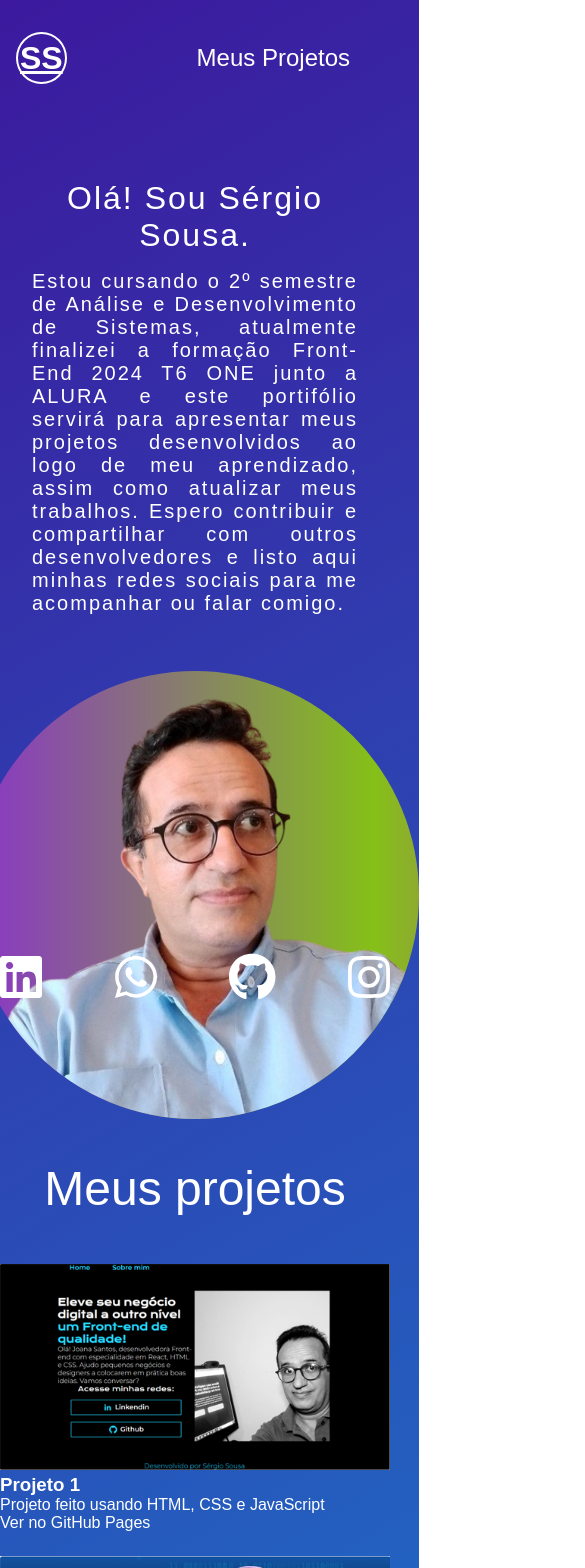
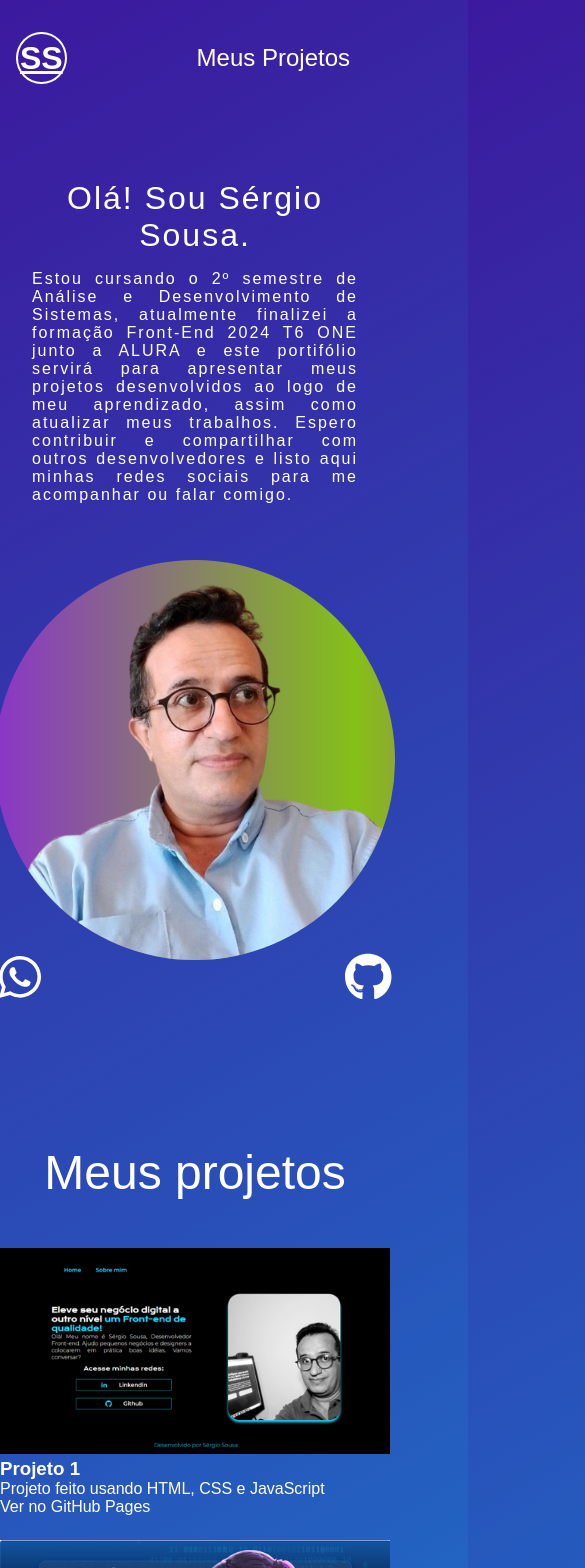
Before and after one commit to SergioDevSousa/portifolio-react, a React (Vite) app: page / in a window 390 px wide. Shown: the top 1568 px of the page, 585 px wide, since content can reach past the window. Built offline with nearby package versions, Linux system fonts and the light colour scheme.

Commit message:
#update: foto portifolio alura

```diff
--- a/src/components/CardProjeto/index.jsx
+++ b/src/components/CardProjeto/index.jsx
@@ -8,7 +8,7 @@ function CardProjeto(){
             href="https://github.com/SergioDevSousa/meuportfolio"
             target="_blank"
             >
-            <img src="./imagens/projeto alura.png" alt="Projeto Portifólio" />
+            <img src="./imagens/portifolio alura.png" alt="Projeto Portifólio" />
             <h3>Projeto 1</h3>
 
             <div className={styles.informacoesProjeto}>
--- a/src/components/Information/Information.module.css
+++ b/src/components/Information/Information.module.css
@@ -80,7 +80,7 @@
         padding: 1rem; /* Adicionado para garantir espaçamento consistente */
     }
 
-    .home .informacoes {
+    .home .informacoes{
         max-width: 100%;
         text-align: center;
         align-items: center;
@@ -88,33 +88,33 @@
 }
 
 @media (max-width: 48rem) {
-    .home .informacoes {
-        font-size: 2.5rem; /* Reduz o tamanho do texto para telas menores */
+    .home .informacoes h1{
+        font-size: 2rem; /* Reduz o tamanho do texto para telas menores */
     }
 
-    .home .informacoes p {
-        font-size: 1.25rem;
+    .home .informacoes p{
+        font-size: 1rem;
     }
 
     .home .container-foto .foto-perfil {
-        max-width: 24rem;
+        max-width: 8rem;
     }
 }
 
 @media (max-width: 20rem) {
     .home .informacoes h1 {
-        font-size: 2rem;
+        font-size: 1rem;
     }
 
     .home .informacoes p {
-        font-size: 1rem;
+        font-size: 0.5rem;
     }
 
     .home .container-foto img {
-        max-width: 20rem;
+        max-width: 2rem;
     }
 
     .projetos {
-        padding: 2rem;
+        padding: 0.5rem;
     }
 }
--- a/src/components/Information/index.jsx
+++ b/src/components/Information/index.jsx
@@ -5,7 +5,6 @@ import styles from './Information.module.css';
 
 function Information(){
     return(
-        <>
             <section className={styles.home}>
                 <div className={styles.informacoes}>
                     <Digitacao text = "Olá! Sou Sérgio Sousa." />
@@ -14,7 +13,6 @@ function Information(){
                 </div>
                     <Perfil />
             </section>
-        </>
     )
 }
 export default Information;
--- a/src/components/Perfil/Perfil.module.css
+++ b/src/components/Perfil/Perfil.module.css
@@ -1,6 +1,6 @@
 .fotoPerfil img{
     background: linear-gradient(to right, #8a35c8, #85c018, #d200ee);
     background-size: 180% 180%; animation: gradient-animation 5s ease infinite;
-    max-width: 28rem;
+    max-width: 25rem;
     border-radius: 50%;
 }
--- a/src/components/Social/Social.module.css
+++ b/src/components/Social/Social.module.css
@@ -1,5 +1,19 @@
 .listaRedes{
     display: flex;
-    justify-content: space-between;
+    justify-content: center;
+    gap: 19rem;
     padding-bottom: 3rem;
 }
+@media (max-width: 48rem) {
+    .listaRedes{
+        padding-bottom: 2rem;
+
+    }
+}
+
+@media (max-width: 20rem) {
+    .listaRedes{
+        padding-bottom: 1rem;
+
+    }
+}
--- a/src/components/Social/index.jsx
+++ b/src/components/Social/index.jsx
@@ -51,7 +51,7 @@ function Social(){
                 </a>
             </li>
             </ul>
-        </div>
+    </div>
     );
 }
 export default Social;
```
Also changed, not shown: public/imagens/portifolio alura.png (added).
